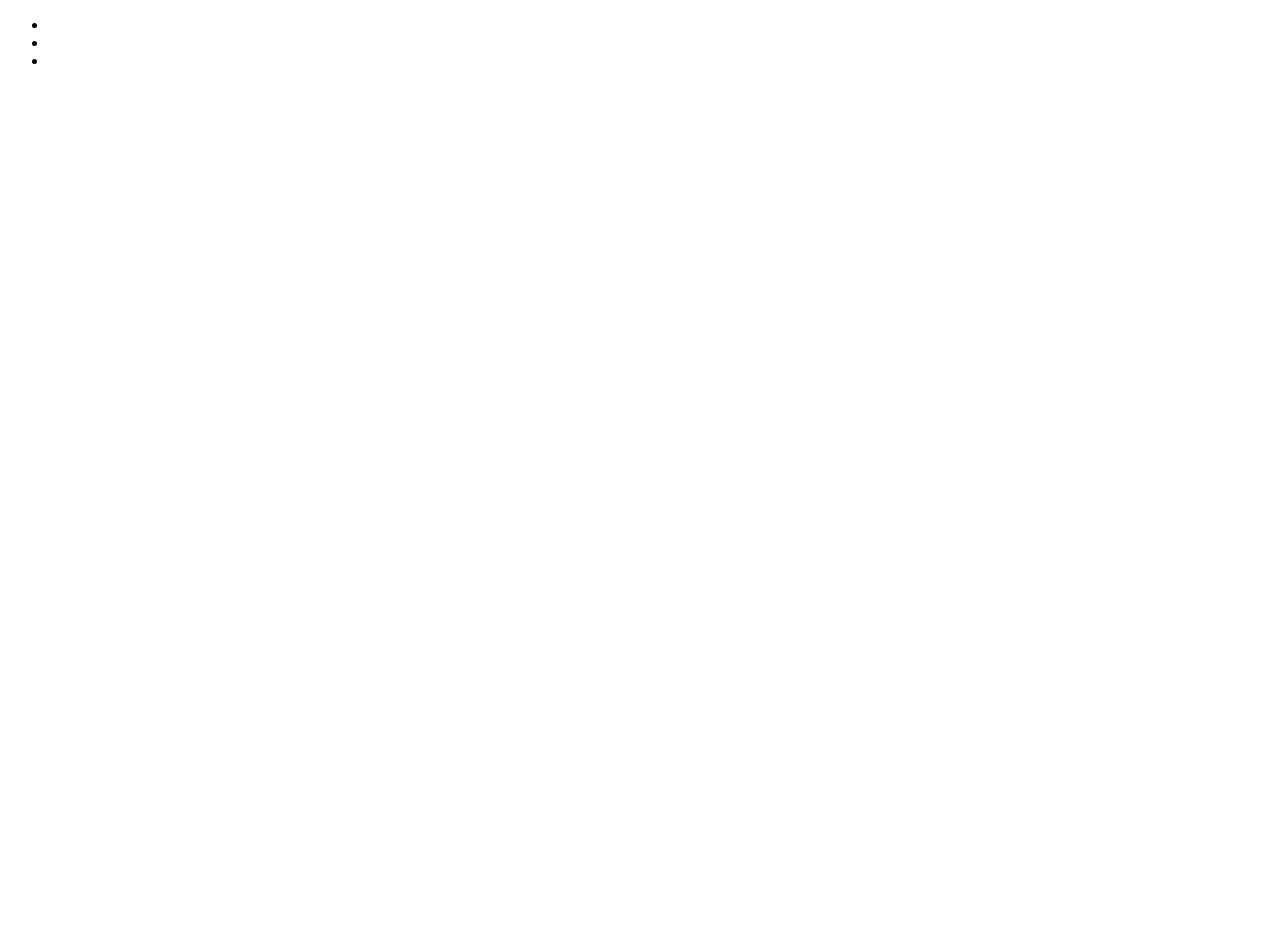
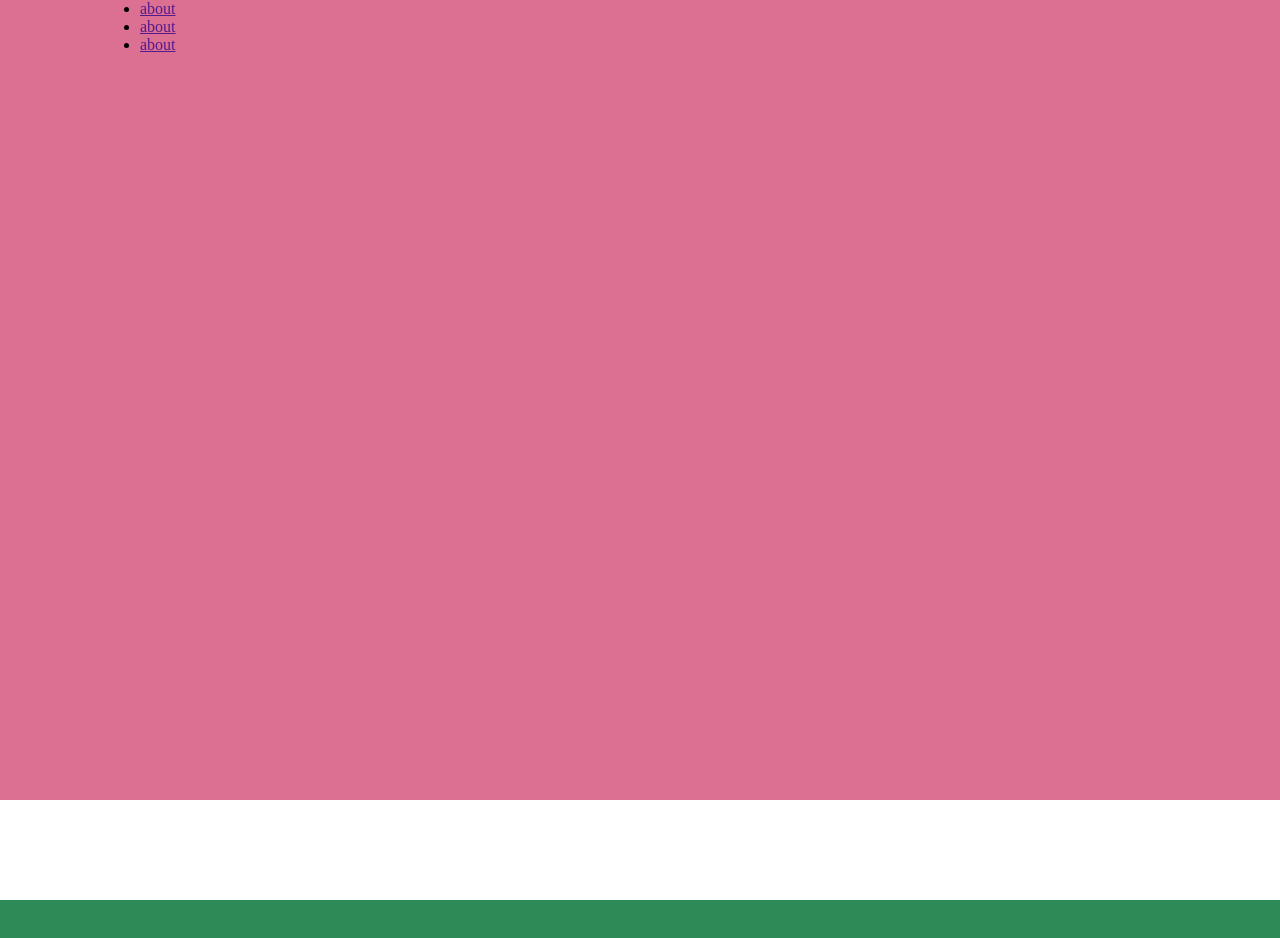
Before and after one commit to Maxliyo0404/Kitoblar-dunyosi, a plain HTML site: page index.html in a window 1280 px wide. Before the commit the page ends 800 px from the top, so only its background shows below. Drawn offline with Linux system fonts and the light colour scheme.

Commit message:
container qismini qo'shdim

```diff
--- a/index.html
+++ b/index.html
@@ -4,7 +4,7 @@
     <meta charset="UTF-8">
     <meta name="viewport" content="width=device-width, initial-scale=1.0">
     <title>Kitoblar dunyosi</title>
-    <link rel="stylesheet" href="">
+    <link rel="stylesheet" href="./style.css">
 </head>
 <body>
 <header>
@@ -13,9 +13,9 @@
         <div class="navbar">
             <div class="logo">
                 <ul>
-                    <li><a href=""></a></li>
-                    <li><a href=""></a></li>
-                    <li><a href=""></a></li>
+                    <li><a href="">about</a></li>
+                    <li><a href="">about</a></li>
+                    <li><a href="">about</a></li>
                 </ul>
             </div>
         </div>
@@ -29,5 +29,6 @@
         </div>
     </section>
 </main>
+
 </body>
 </html>
--- a/style.css
+++ b/style.css
@@ -3,3 +3,16 @@
     padding: 0;
     box-sizing: border-box;
 }
+.container{
+    width: 100%;
+    max-width: 1000px;
+    height: 800px;
+    margin: 0 auto;
+}
+header{
+    background: palevioletred;
+    margin-bottom: 100px;
+}
+main{
+    background: seagreen;
+}
```
